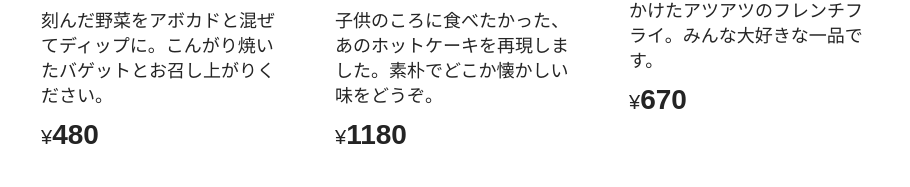
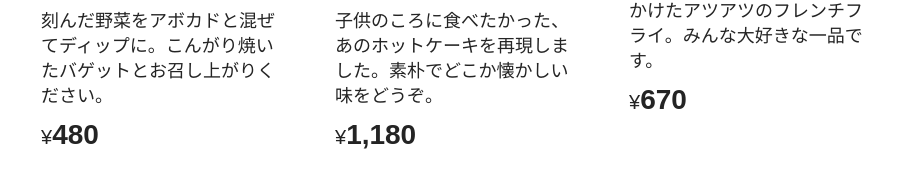
Before and after one commit to kotomi1338/vuefes-handson-2023, a Vue app: page / in a window 1280 px wide. Shown: the part 545-732 px from the top of the page, without its empty margins (33-943 px from the left). Built offline with nearby package versions, Linux system fonts and the light colour scheme.

Commit message:
金額は3桁ごとにカンマをつけて表示したい

```diff
--- a/src/App.vue
+++ b/src/App.vue
@@ -63,7 +63,7 @@
         <div class="description">
           <h2>{{ item.name }}</h2>
           <p>{{ item.description }}</p>
-          <span>¥<span class="price">{{ item.price }}</span></span>
+          <span>¥<span class="price">{{ item.price.toLocaleString() }}</span></span>
         </div>
       </div>
     </template>
```
